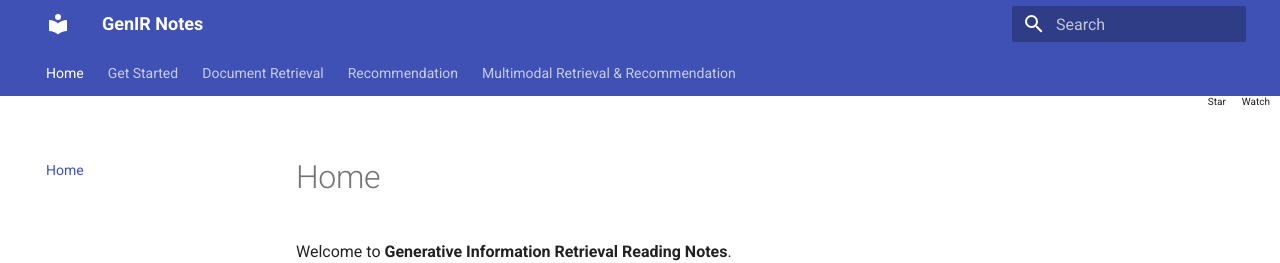
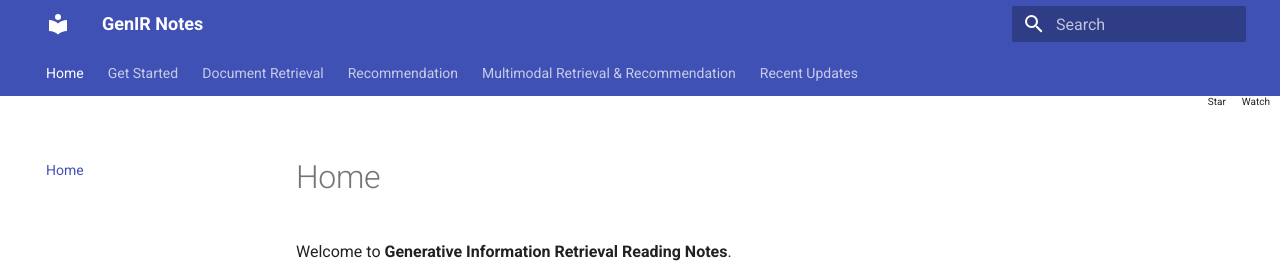
Before and after one commit to GenIR-notes/genir-notes, an MkDocs documentation site: the page built from docs/index.md, in a window 1280 px wide. Shown: the top 263 px of the page. Built offline with MkDocs 1.6.1 and Material for MkDocs 9.7.7, drawn with Linux system fonts in a browser that asks for light colours.

Commit message:
Update mkdocs.yml

```diff
--- a/mkdocs.yml
+++ b/mkdocs.yml
@@ -35,6 +35,7 @@ nav:
   - Multimodal Retrieval & Recommendation:
       - Roadmap: multimodal/roadmap.md
       - Papers: multimodal/papers.md
+  - Recent Updates: recent.md
 
 markdown_extensions:
   - pymdownx.superfences
```
